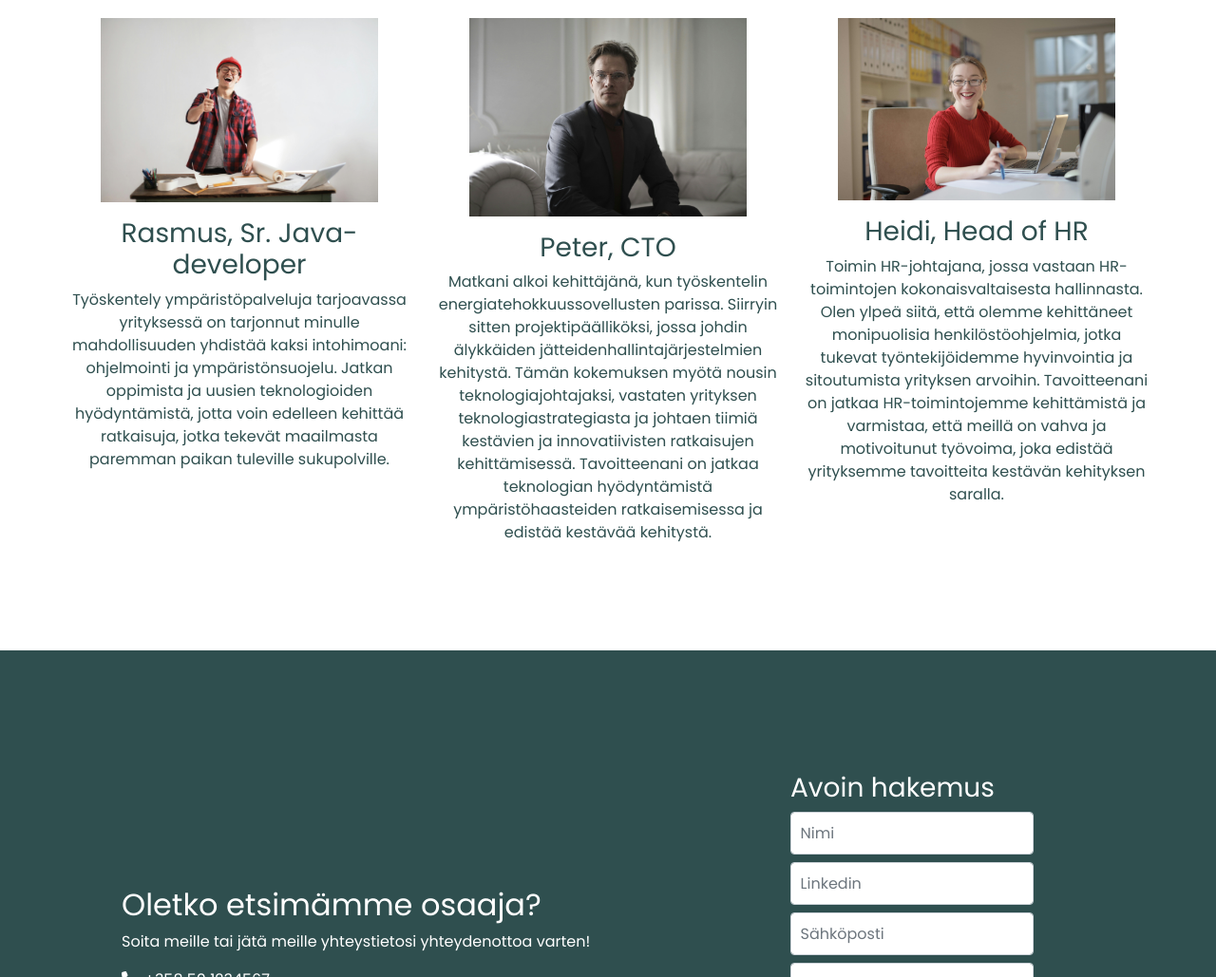
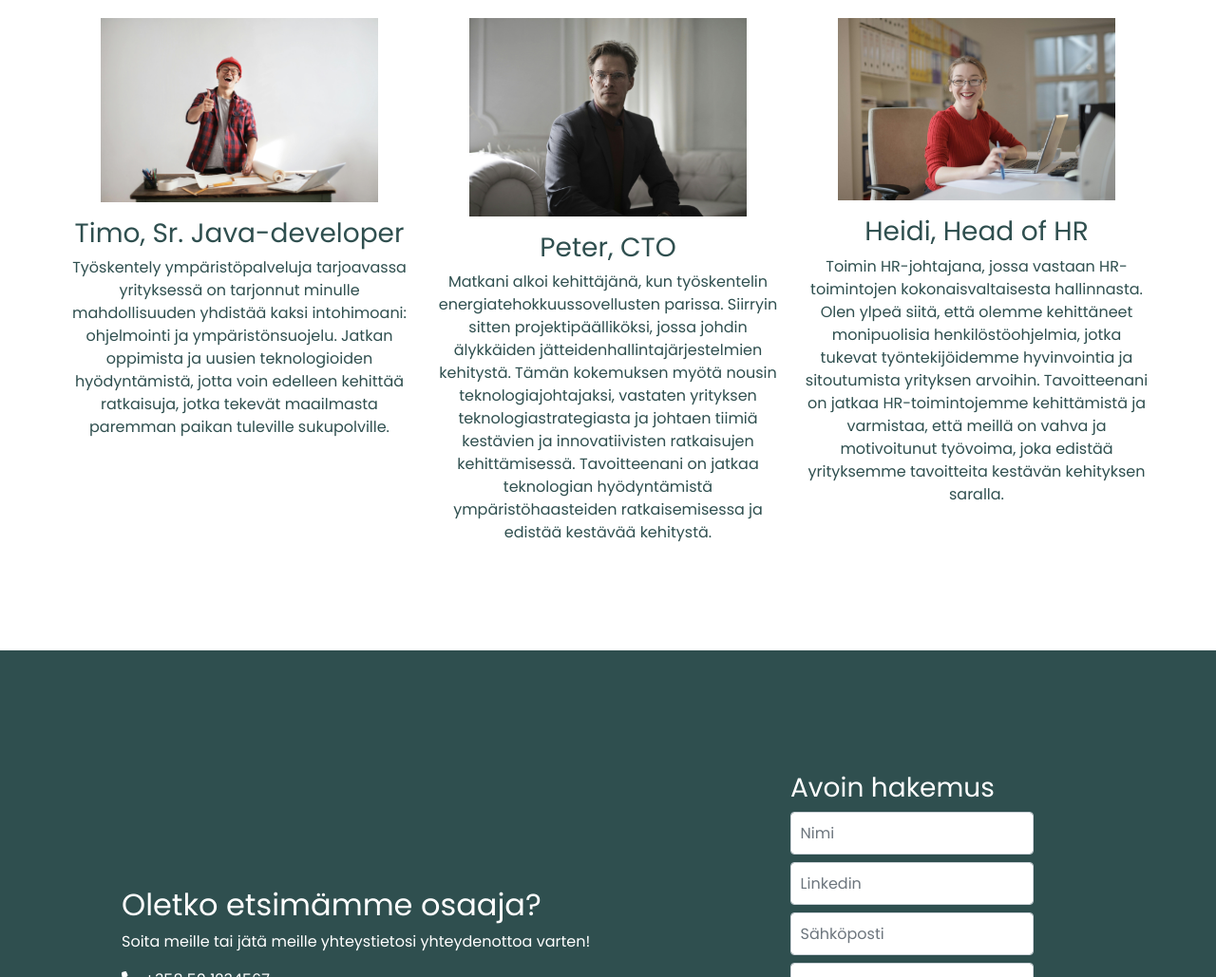
Before and after one commit to katrinakurkio/verkkosivut, a plain HTML site: page tyopaikat.html in a window 1280 px wide. Shown: the part 827-1856 px from the top of the page at 95% size. Drawn offline with nearby package versions, Linux system fonts and the light colour scheme.

Commit message:
Update tyopaikat.html

```diff
--- a/tyopaikat.html
+++ b/tyopaikat.html
@@ -42,7 +42,7 @@
         <div class="row palvelut-row center">
             <div class="col">
                 <img src="/img/pexels-olly-3760613.jpg" class="portrait" alt="">
-                <h3>Rasmus, Sr. Java-developer</h3>
+                <h3>Timo, Sr. Java-developer</h3>
                 <p>Työskentely ympäristöpalveluja tarjoavassa yrityksessä on tarjonnut minulle mahdollisuuden yhdistää kaksi intohimoani: ohjelmointi ja ympäristönsuojelu. Jatkan oppimista ja uusien teknologioiden hyödyntämistä, jotta voin edelleen kehittää ratkaisuja, jotka tekevät maailmasta paremman paikan tuleville sukupolville.</p>
             </div>
             <div class="col">
```
